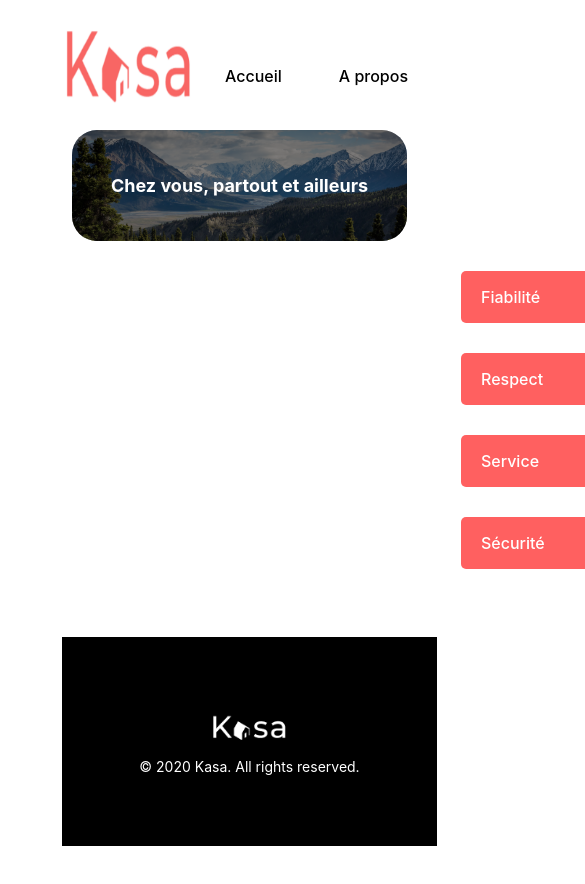
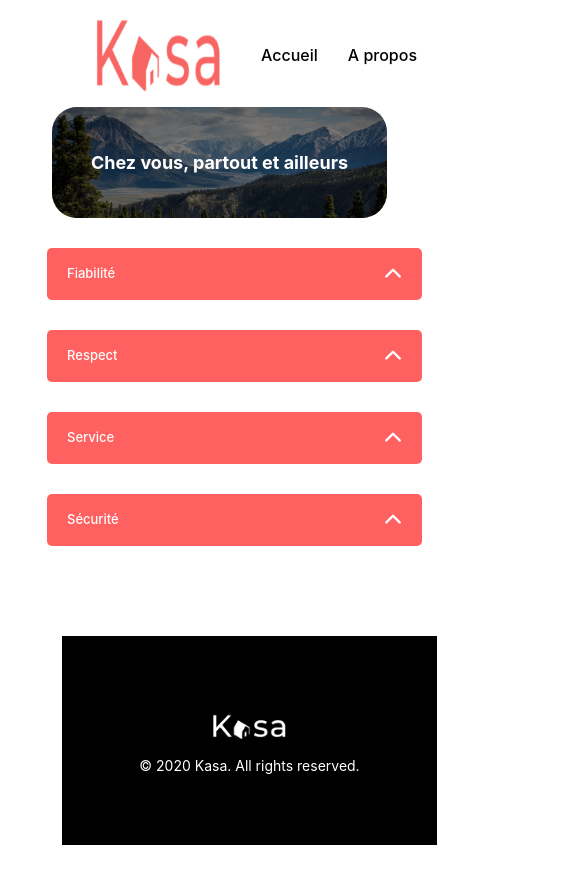
Before and after one commit to Claralyly/P8-TesteurLogiciel_appli_location_immobiliere_React, a React (Vite) app in the folder front/my-react-app/: page /Apropos in a window 390 px wide. Shown: the top 884 px of the page, 585 px wide, since content can reach past the window. Built offline with nearby package versions, Linux system fonts and the light colour scheme.

Commit message:
Mise à jour du header responsive et ajustements CSS maquette

```diff
--- a/front/my-react-app/src/components/Apropos.css
+++ b/front/my-react-app/src/components/Apropos.css
@@ -1,4 +1,9 @@
 /* Styles par défaut (Desktop) */
+.apropos {
+  display: flex;
+    flex-direction: column;
+    align-items: center;
+}
 .banner2 {
   position: relative;
   width: 1240px;
@@ -30,9 +35,14 @@
 @media screen and (max-width: 768px) {
 
   .apropos {
-    width: 335px;
-  }
-
+    width: 100%;
+    max-width: 335px;
+    padding: 0 15px;
+    box-sizing: border-box;
+    display: flex;
+    flex-direction: column;
+    align-items: center;
+ }
 
   .banner2 {
     height: 111px;
@@ -43,29 +53,37 @@
   .card-image {
     border-radius: 25px;
   }
-  .collapse-apropos .collapse-header,
-  .collapse-apropos .collapse-content,
-  .collapse-apropos .collapse-content.open {
-    max-width: 335px;
-    width: 100%;
+
+  .collapse-apropos .collapse-header {
+    width: 335px;
+    height: 30px;
+    padding: 0 12px;
+    border-radius: 10px;
+    font-size: 13px;
     margin: 0 auto;
-    box-sizing: border-box;
+    display: flex;
+    align-items: center;
+    justify-content: space-between;
+  }
+
+  .collapse-apropos .collapse-header h2 {
+    font-size: 13px;
+    margin: 0;
   }
 
   .collapse-apropos .collapse-content {
-    padding: 10px 15px;
-    font-size: 14px;
-  }
-
-  .collapse-apropos .collapse-header h2 {
-    font-size: 16px;
+    width: 335px;
+    padding: 10px 12px;
+    font-size: 12px;
+    line-height: 1.4;
+    border-radius: 0 0 10px 10px;
+    margin: -1px auto 0 auto;
   }
 
   .valeur {
-    padding: 0;
-    margin: 20px auto;
-    width: 335px;
+    width: 100%;
+    max-width: 335px;
+    margin: 15px auto 30px auto;
+    gap: 12px;
   }
 }
-
-}
--- a/front/my-react-app/src/components/Collapse.css
+++ b/front/my-react-app/src/components/Collapse.css
@@ -83,13 +83,8 @@
 }
 
 .valeur {
-  margin: 38px;
-  display: flex;
-  flex-direction: column;
-  width: 1023px;
-  flex-wrap: wrap;
   margin-top: 30px;
-  margin-left: 85px;
+    margin-bottom: 30px;
 }
 
 div .collapse {
--- a/front/my-react-app/src/components/Header.css
+++ b/front/my-react-app/src/components/Header.css
@@ -1,76 +1,133 @@
+/* ===== HEADER ===== */
+
 .header {
-  background-color: white;
   display: flex;
   justify-content: space-between;
   align-items: center;
   width: 1240px;
   height: 68px;
-  border-bottom: none;
-  margin-bottom: 30px;
+  margin: 0 auto 30px auto;
+  background-color: white;
+  box-sizing: border-box;
 }
+
+/* ===== LOGO ===== */
 
 .logo {
   width: 210px;
   height: 68px;
+  pointer-events: none;
   text-decoration: none;
-  pointer-events: none; /* Désactiver les événements de survol */
+  padding: O;
 }
 
-.logo:hover, .logo:focus, .logo:active {
-  text-decoration: none;
-  outline: none;
+/* ===== NAVIGATION ===== */
+
+
+nav ul {
+  display: flex;
+  list-style: none;
+  padding: 0;
+  margin: 0;
+  gap: 57px;
 }
 
-nav ul {
-  list-style: none;
-  padding: 0;
+nav li {
   display: flex;
-  gap: 57px;
-  height: 39px;
-  position: relative;
-  top: 17px;
+  align-items: center;
 }
 
 nav a {
   text-decoration: none;
   color: black;
+  font-size: 24px;
   position: relative;
 }
 
+/* Trait noir au survol uniquement */
 nav a::after {
   content: '';
+  display: block;
+  height: 2px;
+  background-color: transparent;
   position: absolute;
-  width: 0;
-  height: 2px;
-  background-color: black;
+  bottom: -5px;
   left: 0;
-  bottom: -5px;
-  transition: width 0.3s;
-}
-
-nav a:hover {
-  color: #333;
+  right: 0;
+  transition: background-color 0.3s;
 }
 
 nav a:hover::after {
-  width: 100%;
+  background-color: black;
 }
+
+/* Supprimer toute couleur parasite */
+nav a:visited,
+nav a:focus,
+nav a:active {
+  color: black;
+}
+
+/* ===== RESPONSIVE ===== */
 
 @media screen and (max-width: 768px) {
   .header {
     display: flex;
-        justify-content: flex-start;
+    justify-content: space-between;
+    align-items: center;
+    height: 45px;
+    width: 100%;
+    max-width: 375px;
+    padding-right: 20px;
 
+    box-sizing: border-box;
+  }
 
-
-  }
   .logo {
     width: 145px;
+    height: auto;
+  }
 
+  nav ul {
+    display: flex;
+    flex-direction: row;
+    gap: 30px;
+    margin: 0;
+    padding: 0;
+    list-style: none;
   }
-  .nav ul {
-    width: 190px;
-    height: 17px;
 
+  nav li {
+    display: flex;
+    align-items: center;
+  }
+
+  nav a {
+    font-size: 16px;
+    color: black;
+    text-decoration: none;
+    position: relative;
+  }
+
+  nav a:visited,
+  nav a:focus,
+  nav a:active {
+    color: black;
+  }
+
+  nav a::after {
+    content: '';
+    display: block;
+    height: 2px;
+    background-color: transparent;
+    position: absolute;
+    bottom: -4px;
+    left: 0;
+    right: 0;
+    transition: background-color 0.3s;
+  }
+
+  nav a:hover::after {
+    background-color: black;
   }
 }
--- a/front/my-react-app/src/components/Header.jsx
+++ b/front/my-react-app/src/components/Header.jsx
@@ -1,5 +1,5 @@
 import React from 'react';
-import { Link } from 'react-router-dom';
+import { NavLink } from 'react-router-dom';
 import './Header.css';
 import logo from '../assets/kasa-logo.png';
 
@@ -9,8 +9,8 @@ function Header() {
       <img src={logo} className="logo" alt="Kasa logo" />
       <nav>
         <ul>
-          <li><Link to="/">Accueil</Link></li>
-          <li><Link to="/apropos">A propos</Link></li>
+          <li><NavLink to="/">Accueil</NavLink></li>
+          <li><NavLink to="/apropos">A propos</NavLink></li>
         </ul>
       </nav>
     </header>
--- a/front/my-react-app/src/components/Layout.jsx
+++ b/front/my-react-app/src/components/Layout.jsx
@@ -6,14 +6,14 @@ import Kasafooter from '../assets/Kasafooter.png';
 function Layout({ children }) {
   return (
     <div>
-
-      <main>
+      {/* Tu peux ajouter ton Header ici si besoin */}
+      <main className="main-content">
         {children}
       </main>
       <footer className='footer'>
         <div className='footercontenu'>
-        <img src={Kasafooter} alt="Kasa" className="card-imagefooter"/>
-        <p>© 2020 Kasa. All rights reserved.</p>
+          <img src={Kasafooter} alt="Kasa" className="card-imagefooter"/>
+          <p>© 2020 Kasa. All rights reserved.</p>
         </div>
       </footer>
     </div>
--- a/front/my-react-app/src/components/Logement.css
+++ b/front/my-react-app/src/components/Logement.css
@@ -230,7 +230,8 @@
   justify-content: space-between;
   align-items: center;
   width: 335px;
-  gap: 10px;
+
+  margin-top: 15px;
 }
 
 .host-info {
```
